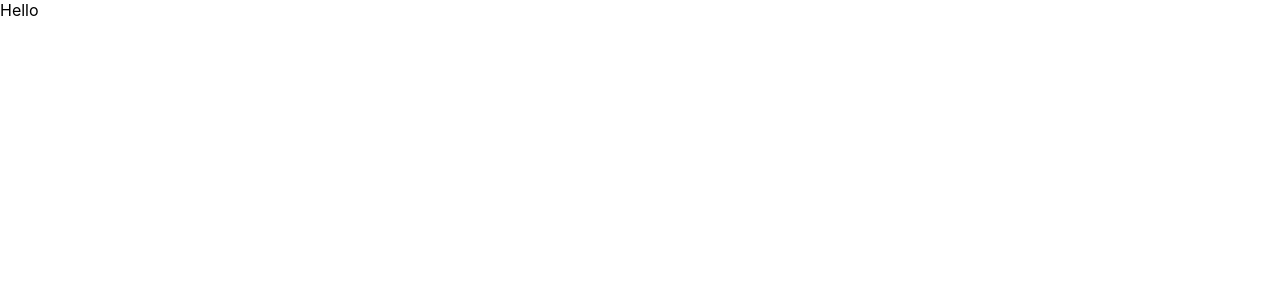
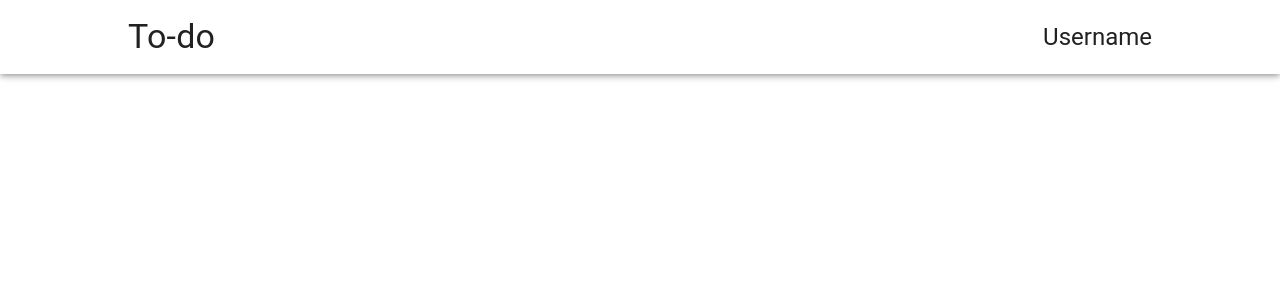
Before and after one commit to bobel95/todos-react, a React (Create React App) app: page / in a window 1280 px wide. Shown: the top 300 px of the page. Built offline with nearby package versions, Linux system fonts and the light colour scheme.

Commit message:
Add header

```diff
--- a/package.json
+++ b/package.json
@@ -3,6 +3,7 @@
   "version": "0.1.0",
   "private": true,
   "dependencies": {
+    "@material-ui/core": "^4.12.0",
     "@testing-library/jest-dom": "^5.14.1",
     "@testing-library/react": "^11.2.7",
     "@testing-library/user-event": "^12.8.3",
--- a/src/App.js
+++ b/src/App.js
@@ -1,9 +1,10 @@
 import './App.css';
+import MainPage from "./layout/MainPage";
 
 function App() {
   return (
     <div className="App">
-      Hello
+      <MainPage/>
     </div>
   );
 }
--- a/src/index.css
+++ b/src/index.css
@@ -1,3 +1,5 @@
+@import url('https://fonts.googleapis.com/css2?family=Open+Sans&family=Work+Sans&display=swap');
+
 body {
   margin: 0;
   font-family: -apple-system, BlinkMacSystemFont, 'Segoe UI', 'Roboto', 'Oxygen',
--- /dev/null
+++ b/src/layout/Header.js
@@ -0,0 +1,23 @@
+import React from 'react';
+import {AppBar, styled, Typography} from "@material-ui/core";
+
+const Header = () => {
+
+    const MyAppBar = styled(AppBar) ({
+        backgroundColor: "rgba(255,255,255,0)",
+        padding: "1rem 10%",
+        display: "flex",
+        flexDirection: "row",
+        alignItems: "center"
+    })
+
+    return (
+        <MyAppBar>
+            <Typography variant="h4" color="textPrimary" style={{flex: "1"}}>To-do</Typography>
+            <Typography variant="h5" color="textPrimary">Username</Typography>
+        </MyAppBar>
+
+    );
+};
+
+export default Header;
--- /dev/null
+++ b/src/layout/MainPage.js
@@ -0,0 +1,14 @@
+import React from 'react';
+import Header from './Header';
+
+const MainPage = () => {
+
+
+    return (
+        <div>
+            <Header/>
+        </div>
+    );
+};
+
+export default MainPage;
```
Also changed, not shown: 1 other file (tests, documents, lock files or other folders).
